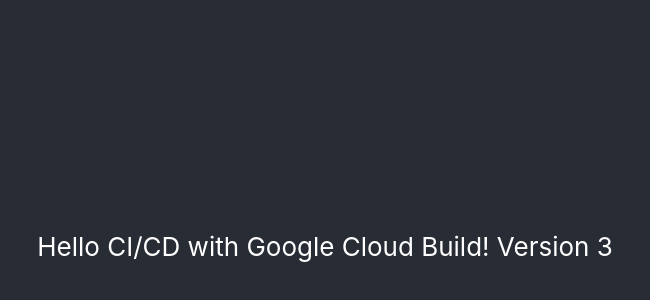
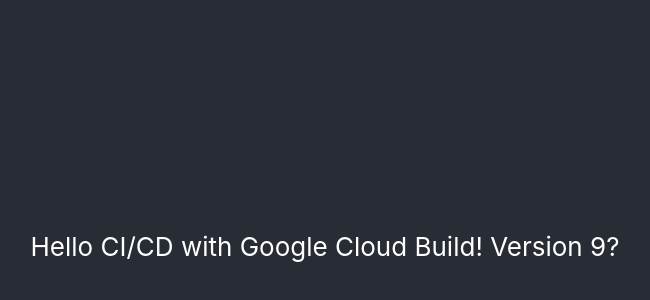
Before and after one commit to DavTho1983/host-test, a React (Create React App) app: page / in a window 1280 px wide. Shown: the part 154-454 px from the top of the page, without its empty margins (315-965 px from the left). Built offline with nearby package versions, Linux system fonts and the light colour scheme.

Commit message:
commit to test push trigger 9

```diff
--- a/cloudbuild.yaml
+++ b/cloudbuild.yaml
@@ -6,5 +6,5 @@
     - name: 'gcr.io/cloud-builders/npm'
       args: ['run', 'build']
     # Deploy
-    - name: 'gcr.io/cloud-builders/npm'
-      args: ['run', 'deploy']
+    - name: 'gcr.io/gcpractice-281815/firebase'
+      args: ['deploy']
--- a/src/App.js
+++ b/src/App.js
@@ -7,7 +7,7 @@
     <div className="App">
       <header className="App-header">
         Hello CI/CD with Google Cloud Build!
-        Version 3
+        Version 9?
       </header>
     </div>
   );
```
